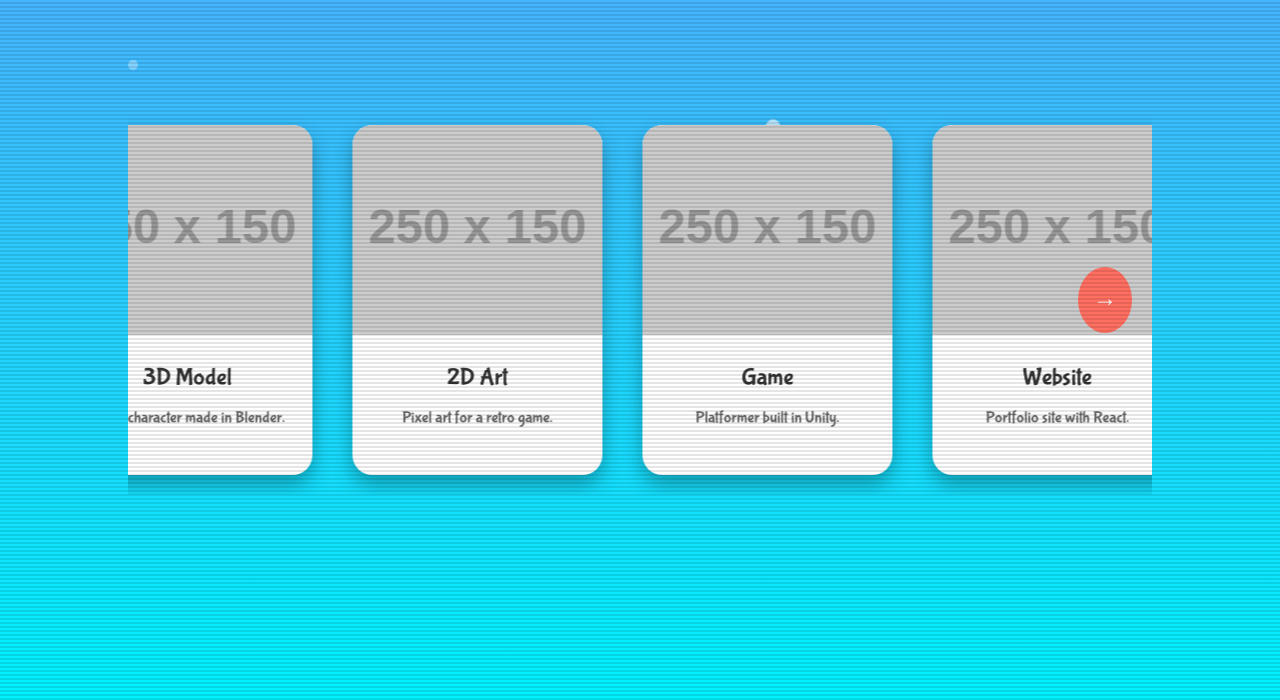
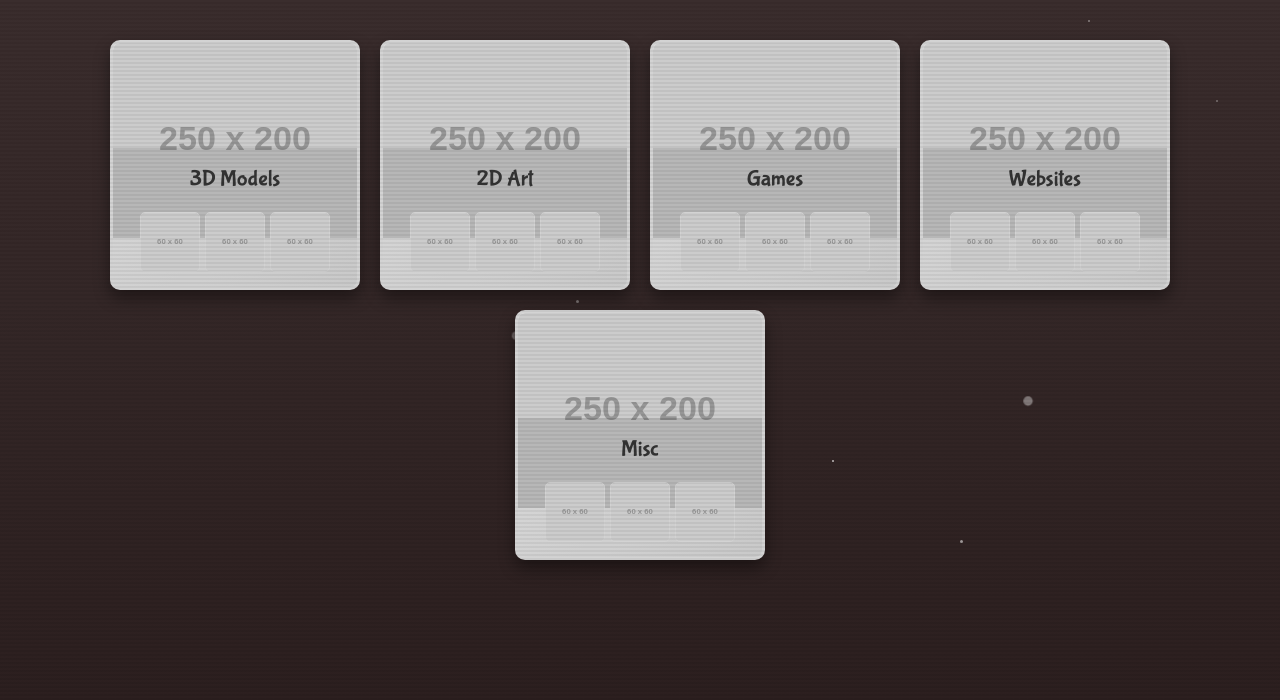
Before and after one commit to ophelia-xv/GALLERY, a plain HTML site: page index.html in a window 1280 px wide. Shown: the part 100-800 px from the top of the page. Drawn offline with nearby package versions, Linux system fonts and the light colour scheme; placeholder pictures from the web are drawn by us; a web font is replaced by a local one.

Commit message:
Update index.html

```diff
--- a/index.html
+++ b/index.html
@@ -3,117 +3,160 @@
 <head>
     <meta charset="UTF-8">
     <meta name="viewport" content="width=device-width, initial-scale=1.0">
-    <title>My Portfolio - Disney Universe Style</title>
+    <title>Reginald</title>
     <script src="https://cdn.tailwindcss.com"></script>
-    <link href="https://fonts.googleapis.com/css2?family=Bubblegum+Sans&display=swap" rel="stylesheet">
+    <link href="https://fonts.googleapis.com/css2?family=Bubblegum+Sans&family=Roboto:wght@400;700&family=Fredericka+the+Great&display=swap" rel="stylesheet">
     <style>
         body {
-            font-family: 'Bubblegum Sans', sans-serif;
-            background: linear-gradient(to bottom, #4facfe, #00f2fe);
+            font-family: 'Roboto', sans-serif;
+            background: linear-gradient(to bottom, #3c2f2f, #2c1f1f);
             overflow-x: hidden;
             margin: 0;
-            height: 100vh;
+            min-height: 100vh;
             display: flex;
+            flex-direction: column;
             justify-content: center;
             align-items: center;
             position: relative;
         }
-        /* Animated background particles */
-        .sparkle {
+        /* Animated stars and particles */
+        .star {
             position: absolute;
-            width: 10px;
-            height: 10px;
-            background: rgba(255, 255, 255, 0.7);
+            width: 2px;
+            height: 2px;
+            background: #fff;
+            border-radius: 50%;
+            animation: twinkle 3s infinite ease-in-out;
+            pointer-events: none;
+        }
+        .star.large { width: 3px; height: 3px; animation-duration: 2s; }
+        .particle {
+            position: absolute;
+            width: 8px;
+            height: 8px;
+            background: rgba(255, 255, 255, 0.5);
             border-radius: 50%;
             animation: float 5s infinite ease-in-out;
             pointer-events: none;
         }
+        @keyframes twinkle {
+            0%, 100% { opacity: 0.3; }
+            50% { opacity: 1; }
+        }
         @keyframes float {
             0%, 100% { transform: translateY(0) scale(1); opacity: 0.5; }
-            50% { transform: translateY(-20px) scale(1.5); opacity: 1; }
+            50% { transform: translateY(-25px) scale(1.2); opacity: 0.8; }
         }
-        /* Carousel container */
-        .carousel {
+        /* Card container */
+        .card-container {
             display: flex;
-            overflow-x: hidden;
-            width: 80%;
-            max-width: 1200px;
-            position: relative;
+            flex-wrap: wrap;
+            justify-content: center;
+            width: 90%;
+            max-width: 1400px;
+            gap: 20px;
         }
-        .carousel-inner {
-            display: flex;
-            transition: transform 0.5s ease;
-        }
-        /* Project card */
+        /* Category card */
         .card {
             flex: 0 0 250px;
-            height: 350px;
-            margin: 20px;
-            background: #fff;
-            border-radius: 20px;
-            box-shadow: 0 10px 20px rgba(0, 0, 0, 0.3);
+            height: 250px;
+            background: linear-gradient(135deg, #f5f5f5, #e0e0e0);
+            border: 3px solid #d3d3d3;
+            border-radius: 10px;
+            box-shadow: 0 8px 16px rgba(0, 0, 0, 0.4);
             overflow: hidden;
             position: relative;
-            transform: perspective(1000px) rotateY(0deg);
-            transition: transform 0.3s ease, box-shadow 0.3s ease;
+            transform: perspective(1000px) rotateX(0deg);
+            transition: transform 0.3s ease, box-shadow 0.3s ease, height 0.3s ease;
         }
         .card:hover {
-            transform: perspective(1000px) rotateY(5deg) scale(1.1);
-            box-shadow: 0 15px 30px rgba(0, 0, 0, 0.5);
+            transform: perspective(1000px) rotateX(-10deg) translateZ(-20px);
+            height: 320px;
+            box-shadow: 0 12px 24px rgba(0, 0, 0, 0.6), 0 0 12px #d3d3d3;
         }
         .card img {
             width: 100%;
-            height: 60%;
+            height: 80%;
             object-fit: cover;
         }
         .card-content {
-            padding: 15px;
+            position: absolute;
+            bottom: 0;
+            width: 100%;
             text-align: center;
+            padding: 10px;
+            background: rgba(0, 0, 0, 0.1);
         }
         .card-content h3 {
-            margin: 10px 0;
+            margin: 5px 0;
             color: #333;
-            font-size: 1.5rem;
+            font-family: 'Bubblegum Sans', sans-serif;
+            font-size: 1.4rem;
+            transition: color 0.3s, text-shadow 0.3s;
         }
         .card-content p {
-            color: #666;
-            font-size: 1rem;
+            color: #555;
+            font-size: 0.9rem;
+            display: none;
         }
-        /* Navigation buttons */
-        .nav-btn {
-            position: absolute;
-            top: 50%;
-            transform: translateY(-50%);
-            background: #ff6f61;
-            color: white;
-            border: none;
-            padding: 15px;
-            border-radius: 50%;
-            cursor: pointer;
-            font-size: 1.5rem;
-            transition: background 0.3s;
+        .card:hover .card-content h3 {
+            color: #ffffff;
+            text-shadow: 0 0 5px #ffffff, 0 0 10px #d3d3d3;
+            animation: glow 1.5s infinite alternate;
         }
-        .nav-btn:hover {
-            background: #ff3d2e;
+        .card:hover .card-content p {
+            display: block;
+            color: #ddd;
+            text-shadow: 0 0 3px #d3d3d3;
         }
-        .prev-btn { left: 20px; }
-        .next-btn { right: 20px; }
+        @keyframes glow {
+            0% { text-shadow: 0 0 5px #ffffff, 0 0 10px #d3d3d3; }
+            100% { text-shadow: 0 0 8px #ffffff, 0 0 15px #d3d3d3; }
+        }
+        /* Preview section */
+        .preview-section {
+            display: none;
+            margin-top: 10px;
+            padding: 5px;
+            display: flex;
+            justify-content: center;
+            gap: 5px;
+        }
+        .card:hover .preview-section {
+            display: flex;
+        }
+        .preview-section img {
+            width: 60px;
+            height: 60px;
+            object-fit: cover;
+            border-radius: 5px;
+            border: 1px solid #d3d3d3;
+            opacity: 0;
+            animation: fadeIn 0.5s forwards;
+        }
+        .preview-section img:nth-child(1) { animation-delay: 0.1s; }
+        .preview-section img:nth-child(2) { animation-delay: 0.2s; }
+        .preview-section img:nth-child(3) { animation-delay: 0.3s; }
+        @keyframes fadeIn {
+            to { opacity: 1; }
+        }
         /* Title */
         .portfolio-title {
             position: absolute;
             top: 20px;
             text-align: center;
             width: 100%;
-            color: white;
+            color: #ffffff;
+            font-family: 'Fredericka the Great', 'Bubblegum Sans', sans-serif;
             font-size: 3rem;
-            text-shadow: 2px 2px 4px rgba(0, 0, 0, 0.5);
-            animation: bounce 2s infinite;
+            text-shadow: 2px 2px 4px rgba(0, 0, 0, 0.7);
+            animation: glow 2s infinite alternate;
         }
-        @keyframes bounce {
-            0%, 100% { transform: translateY(0); }
-            50% { transform: translateY(-10px); }
+        @keyframes glow {
+            0% { text-shadow: 2px 2px 4px rgba(0, 0, 0, 0.7); }
+            100% { text-shadow: 2px 2px 8px #d3d3d3; }
         }
-        /* Retro CRT effect */
+        /* Subtle CRT effect */
         .crt::before {
             content: '';
             position: fixed;
@@ -123,8 +166,8 @@
             height: 100%;
             background: repeating-linear-gradient(
                 0deg,
-                rgba(0, 0, 0, 0.1),
-                rgba(0, 0, 0, 0.1) 2px,
+                rgba(0, 0, 0, 0.05),
+                rgba(0, 0, 0, 0.05) 2px,
                 transparent 2px,
                 transparent 4px
             );
@@ -133,102 +176,99 @@
         }
         /* Responsive */
         @media (max-width: 768px) {
-            .carousel { width: 90%; }
-            .card { flex: 0 0 200px; height: 300px; }
+            .card-container { width: 90%; flex-direction: column; align-items: center; }
+            .card { flex: 0 0 200px; height: 200px; }
+            .card:hover { height: 270px; }
             .portfolio-title { font-size: 2rem; }
+            .card-content h3 { font-size: 1.2rem; }
+            .card-content p { font-size: 0.8rem; }
+            .preview-section img { width: 50px; height: 50px; }
         }
     </style>
 </head>
 <body class="crt">
-    <!-- Sparkle particles -->
-    <div class="sparkle" style="left: 10%; top: 20%; animation-delay: 0s;"></div>
-    <div class="sparkle" style="left: 30%; top: 50%; animation-delay: 1s;"></div>
-    <div class="sparkle" style="left: 60%; top: 30%; animation-delay: 2s;"></div>
-    <div class="sparkle" style="left: 80%; top: 70%; animation-delay: 3s;"></div>
+    <!-- Stars and particles -->
+    <div class="star" style="left: 5%; top: 10%; animation-delay: 0s;"></div>
+    <div class="star large" style="left: 15%; top: 20%; animation-delay: 0.2s;"></div>
+    <div class="star" style="left: 25%; top: 30%; animation-delay: 0.4s;"></div>
+    <div class="star" style="left: 35%; top: 40%; animation-delay: 0.6s;"></div>
+    <div class="star large" style="left: 45%; top: 50%; animation-delay: 0.8s;"></div>
+    <div class="star" style="left: 55%; top: 60%; animation-delay: 1s;"></div>
+    <div class="star" style="left: 65%; top: 70%; animation-delay: 1.2s;"></div>
+    <div class="star large" style="left: 75%; top: 80%; animation-delay: 1.4s;"></div>
+    <div class="star" style="left: 85%; top: 15%; animation-delay: 1.6s;"></div>
+    <div class="star" style="left: 95%; top: 25%; animation-delay: 1.8s;"></div>
+    <div class="particle" style="left: 20%; top: 25%; animation-delay: 0s;"></div>
+    <div class="particle" style="left: 40%; top: 55%; animation-delay: 1s;"></div>
+    <div class="particle" style="left: 60%; top: 35%; animation-delay: 2s;"></div>
+    <div class="particle" style="left: 80%; top: 65%; animation-delay: 3s;"></div>
 
     <!-- Portfolio Title -->
-    <h1 class="portfolio-title">My Creative Portfolio</h1>
+    <h1 class="portfolio-title">Reginald</h1>
 
-    <!-- Carousel -->
-    <div class="carousel">
-        <button class="nav-btn prev-btn">&larr;</button>
-        <div class="carousel-inner">
-            <!-- Project Cards -->
+    <!-- Card Container -->
+    <div class="card-container">
+        <!-- Category Cards -->
         <div class="card">
-                <img src="https://via.placeholder.com/250x150?text=3D+Model" alt="3D Model">
+            <img src="https://via.placeholder.com/250x200?text=3D+Models" alt="3D Models">
             <div class="card-content">
-                    <h3>3D Model</h3>
-                    <p>Sci-fi character made in Blender.</p>
+                <h3>3D Models</h3>
+                <p>Collection of 3D models crafted in Blender and Maya, ranging from low-poly characters to detailed environments, optimized for games and animations.</p>
+                <div class="preview-section">
+                    <img src="https://via.placeholder.com/60x60?text=Preview+1" alt="Preview 1">
+                    <img src="https://via.placeholder.com/60x60?text=Preview+2" alt="Preview 2">
+                    <img src="https://via.placeholder.com/60x60?text=Preview+3" alt="Preview 3">
+                </div>
             </div>
         </div>
         <div class="card">
-                <img src="https://via.placeholder.com/250x150?text=2D+Art" alt="2D Art">
+            <img src="https://via.placeholder.com/250x200?text=2D+Art" alt="2D Art">
             <div class="card-content">
                 <h3>2D Art</h3>
-                    <p>Pixel art for a retro game.</p>
+                <p>Original 2D artwork created in Photoshop and Aseprite, including pixel art, concept sketches, and illustrations for games and personal projects.</p>
+                <div class="preview-section">
+                    <img src="https://via.placeholder.com/60x60?text=Preview+1" alt="Preview 1">
+                    <img src="https://via.placeholder.com/60x60?text=Preview+2" alt="Preview 2">
+                    <img src="https://via.placeholder.com/60x60?text=Preview+3" alt="Preview 3">
+                </div>
             </div>
         </div>
         <div class="card">
-                <img src="https://via.placeholder.com/250x150?text=Game" alt="Game">
+            <img src="https://via.placeholder.com/250x200?text=Games" alt="Games">
             <div class="card-content">
-                    <h3>Game</h3>
-                    <p>Platformer built in Unity.</p>
+                <h3>Games</h3>
+                <p>Indie games developed in Unity and Godot, featuring custom mechanics, retro-inspired art, and prototypes from game jams and personal experiments.</p>
+                <div class="preview-section">
+                    <img src="https://via.placeholder.com/60x60?text=Preview+1" alt="Preview 1">
+                    <img src="https://via.placeholder.com/60x60?text=Preview+2" alt="Preview 2">
+                    <img src="https://via.placeholder.com/60x60?text=Preview+3" alt="Preview 3">
+                </div>
             </div>
         </div>
         <div class="card">
-                <img src="https://via.placeholder.com/250x150?text=Website" alt="Website">
+            <img src="https://via.placeholder.com/250x200?text=Websites" alt="Websites">
             <div class="card-content">
-                    <h3>Website</h3>
-                    <p>Portfolio site with React.</p>
+                <h3>Websites</h3>
+                <p>Responsive websites built with HTML, CSS, and JavaScript, utilizing frameworks like Tailwind CSS and React for dynamic, user-friendly interfaces.</p>
+                <div class="preview-section">
+                    <img src="https://via.placeholder.com/60x60?text=Preview+1" alt="Preview 1">
+                    <img src="https://via.placeholder.com/60x60?text=Preview+2" alt="Preview 2">
+                    <img src="https://via.placeholder.com/60x60?text=Preview+3" alt="Preview 3">
+                </div>
             </div>
         </div>
         <div class="card">
-                <img src="https://via.placeholder.com/250x150?text=Misc" alt="Misc">
+            <img src="https://via.placeholder.com/250x200?text=Misc" alt="Misc">
             <div class="card-content">
-                    <h3>Misc Project</h3>
-                    <p>Animated short in After Effects.</p>
+                <h3>Misc</h3>
+                <p>Experimental projects including animations, short films, and mods, created with tools like After Effects and Unreal Engine for creative exploration.</p>
+                <div class="preview-section">
+                    <img src="https://via.placeholder.com/60x60?text=Preview+1" alt="Preview 1">
+                    <img src="https://via.placeholder.com/60x60?text=Preview+2" alt="Preview 2">
+                    <img src="https://via.placeholder.com/60x60?text=Preview+3" alt="Preview 3">
                 </div>
             </div>
         </div>
-        <button class="nav-btn next-btn">&rarr;</button>
     </div>
-
-    <script>
-        // Carousel functionality
-        const carouselInner = document.querySelector('.carousel-inner');
-        const cards = document.querySelectorAll('.card');
-        const prevBtn = document.querySelector('.prev-btn');
-        const nextBtn = document.querySelector('.next-btn');
-        let currentIndex = 0;
-        const cardWidth = cards[0].offsetWidth + 40; // Card width + margin
-
-        function updateCarousel() {
-            carouselInner.style.transform = `translateX(${-currentIndex * cardWidth}px)`;
-        }
-
-        nextBtn.addEventListener('click', () => {
-            if (currentIndex < cards.length - 3) {
-                currentIndex++;
-                updateCarousel();
-            }
-        });
-
-        prevBtn.addEventListener('click', () => {
-            if (currentIndex > 0) {
-                currentIndex--;
-                updateCarousel();
-            }
-        });
-
-        // Auto-slide every 5 seconds
-        setInterval(() => {
-            if (currentIndex < cards.length - 3) {
-                currentIndex++;
-            } else {
-                currentIndex = 0;
-            }
-            updateCarousel();
-        }, 5000);
-    </script>
 </body>
 </html>
```
Lines whose indentation alone changed are shown as unchanged.
